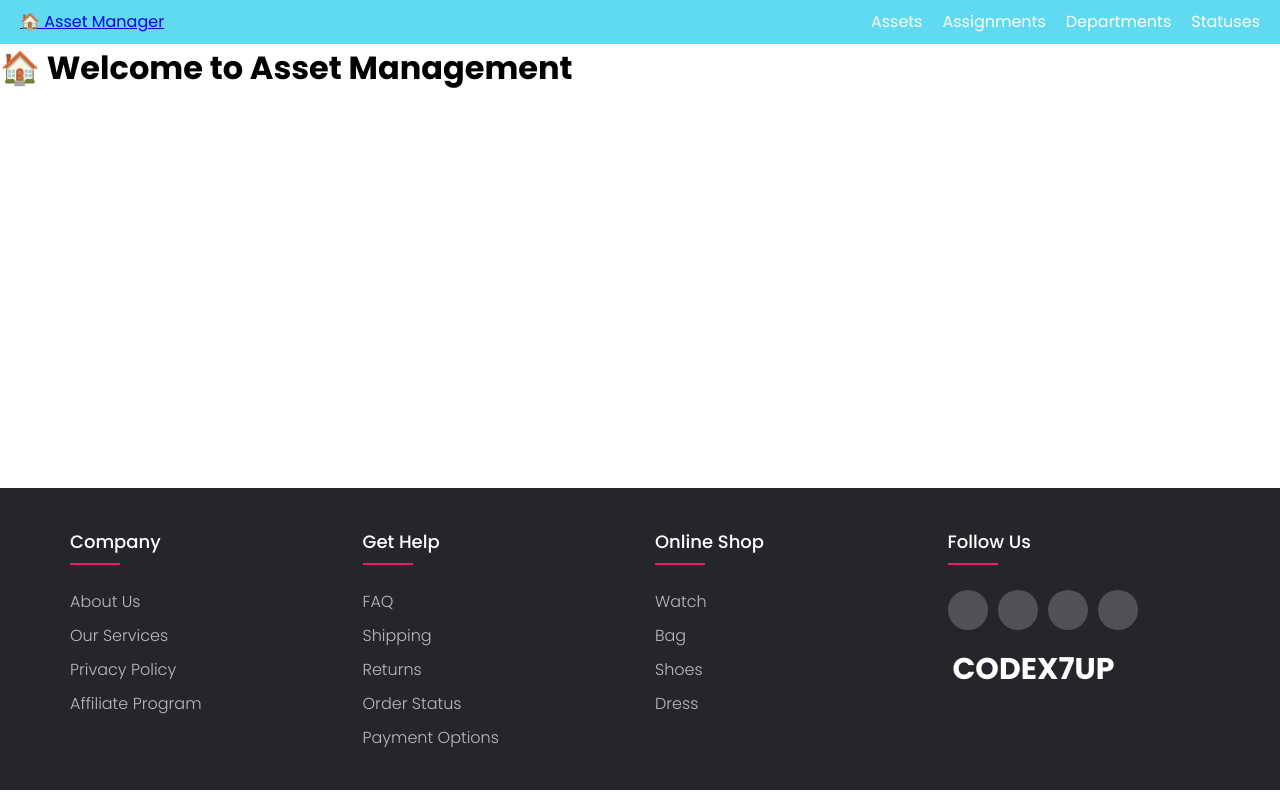
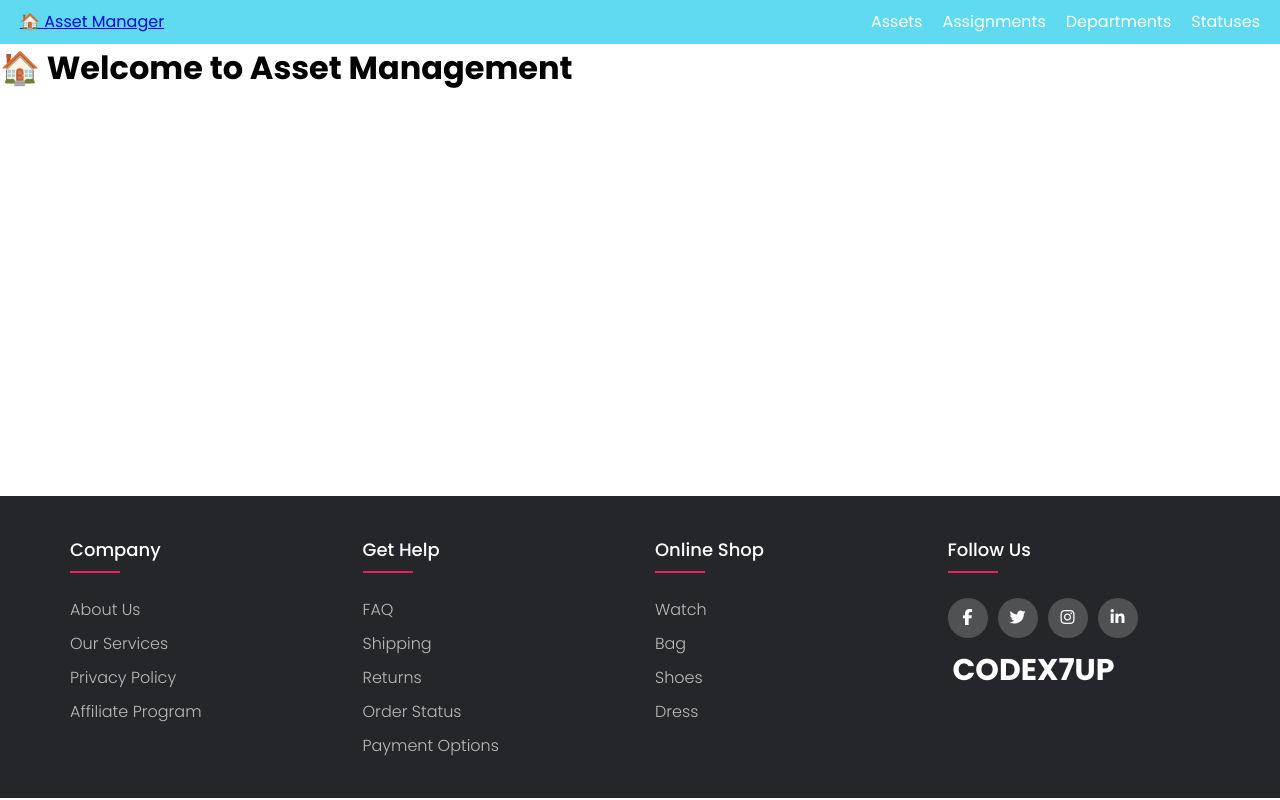
Before and after one commit to thangle300403/codex7up_asset_management, a React (Create React App) app in the folder FE/: page / in a window 1280 px wide. Built offline with nearby package versions, Linux system fonts and the light colour scheme.

Commit message:
update footer

```diff
--- a/FE/src/App.js
+++ b/FE/src/App.js
@@ -7,7 +7,7 @@ function App() {
   return (
     <>
       <body>
-        <div style={{ minHeight: "61vh" }}>
+        <div style={{ minHeight: "62vh" }}>
           <Header />
           <AppRoutes />
         </div>
--- a/FE/src/component/Footer.jsx
+++ b/FE/src/component/Footer.jsx
@@ -50,6 +50,9 @@ const Footer = () => {
         </div>
       </div>
      </div>
+     <link
+  rel="stylesheet"
+  href="https://cdnjs.cloudflare.com/ajax/libs/font-awesome/6.5.0/css/all.min.css"/>
     </footer>
   );
 };
```
